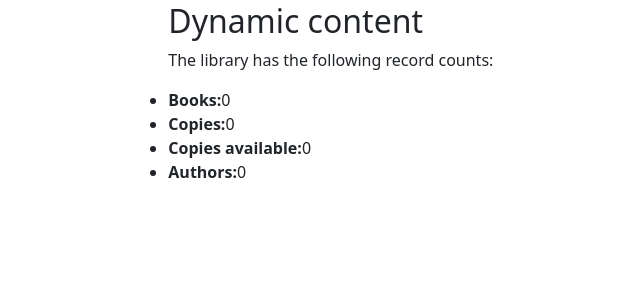
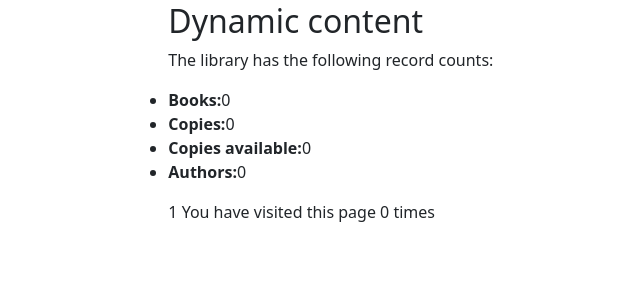
Before and after one commit to karturik/tutorial_django_august, a Django app: page /catalog/ in a window 1280 px wide. Shown: the part 190-494 px from the top of that part, without its empty margins (49-689 px from the left). Run offline with Django 5.2, Linux system fonts and the light colour scheme; data that the repository does not hold is empty; the page is wider than the window, and the part outside it is not shown.

Commit message:
add session veriable

```diff
--- a/catalog/templates/books/book_detail.html
+++ b/catalog/templates/books/book_detail.html
@@ -9,6 +9,7 @@
 <p><strong>Language:</strong> {{ book.language }}</p>
 <p><strong>Genre:</strong> {% for genre in book.genre.all %} {{ genre }}{% if not forloop.last %}, {% endif %}{% endfor %}</p>
 
+<p>You have visited this page {{ num_visits }} times.</p>
 <div style="margin-left:20px;margin-top:20px">
     <h4>Copies</h4>
     {% for copy in book.bookinstance_set.all %}
--- a/catalog/templates/index.html
+++ b/catalog/templates/index.html
@@ -21,4 +21,9 @@
     <li><strong>Copies available:</strong>{{ num_instances_available }}</li>
     <li><strong>Authors:</strong>{{ num_authors }}</li>
 </ul>
+
+<p>
+    {{ request.session.num_visits }}
+    You have visited this page {{ num_visits }}{% if num_visits == 1 %} time{% else %} times{% endif %}
+</p>
 {% endblock %}
--- a/catalog/views.py
+++ b/catalog/views.py
@@ -19,11 +19,15 @@ def index(request) -> HttpResponse:
     ).count()
     num_authors = Author.objects.count()
 
+    num_visits = request.session.get('num_visits', 0)
+    request.session['num_visits'] = num_visits + 1
+
     context = {
         'num_books': num_books,
         'num_instances': num_instances,
         'num_instances_available': num_instances_available,
-        'num_authors': num_authors
+        'num_authors': num_authors,
+        'num_visits': num_visits
     }
 
     return render(
@@ -53,3 +57,17 @@ class BookListView(generic.ListView):
 class BookDetailView(generic.DetailView):
     model = Book
     template_name = "books/book_detail.html"
+
+    def get_context_data(self, **kwargs):
+        book_id = str(self.get_object().id)
+        session_key = f'book_detail_page_num_visits_{book_id}'
+        context = super().get_context_data(**kwargs)
+        context['num_visits'] = self.request.session[session_key]
+        return context
+
+    def get(self, request, *args, **kwargs):
+        book_id = str(self.get_object().id)
+        session_key = f'book_detail_page_num_visits_{book_id}'
+        num_visits = request.session.get(session_key, 0)
+        request.session[session_key] = num_visits + 1
+        return super().get(request, *args, **kwargs)
```
